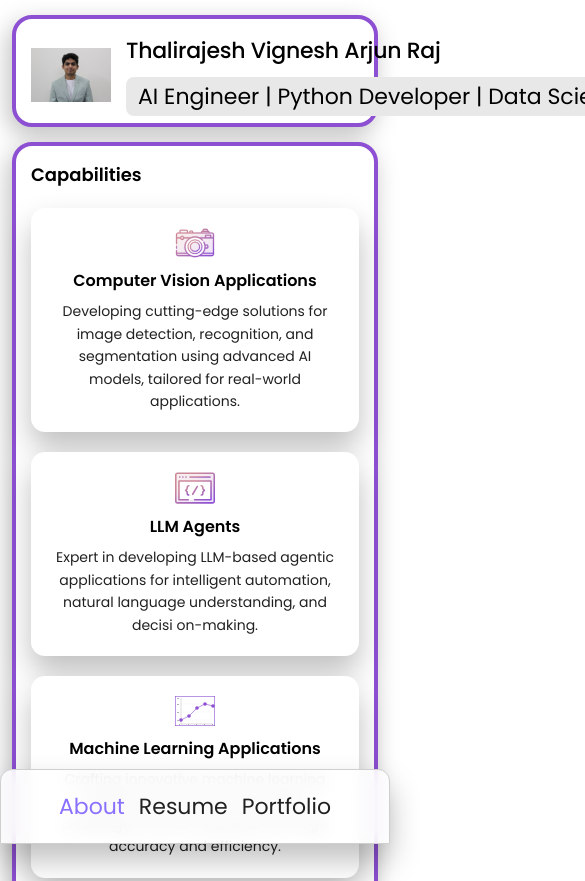
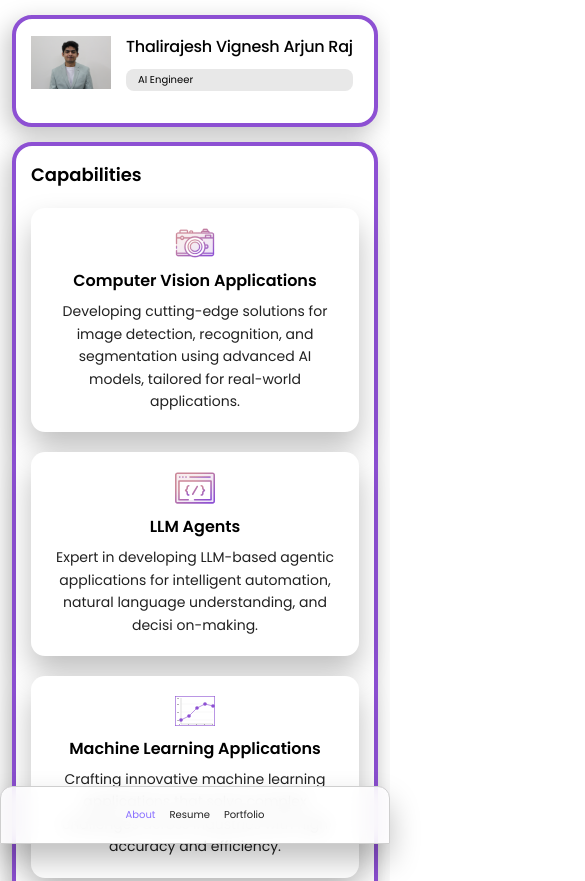
Before and after one commit to VigneshArjunRaj/VigneshArjunRaj.github.io, a plain HTML site: page index.html in a window 390 px wide. Shown: the top 881 px of the page, 585 px wide, since content can reach past the window. Drawn offline with nearby package versions, Linux system fonts and the light colour scheme.

Commit message:
viewportmobile changes

```diff
--- a/assets/css/style.css
+++ b/assets/css/style.css
@@ -49,12 +49,12 @@
   /* font-size */
   --fs-1: 24px;
   --fs-2: 18px;
-  --fs-3: 22px;
+  --fs-3: 16px;
   --fs-4: 16px;
   --fs-5: 15px;
   --fs-6: 14px;
   --fs-7: 13px;
-  --fs-8: 22px;
+  --fs-8: 10px;
 
   /* font-weight */
   --fw-300: 400;
@@ -62,8 +62,8 @@
   --fw-500: 500;
   --fw-600: 600;
 
-  /**
-   * shadow
+
+ /* shadow
    */
 
   --shadow-1: -4px 8px 24px hsla(0, 0%, 0%, 0.25);
@@ -300,8 +300,7 @@ main {
   color: var(--white-1);
   background: var(--onyx);
   font-size: var(--fs-8);
-  font-weight: var(--fw-300);
-  width: max-content;
+
   padding: 3px 12px;
   border-radius: 8px;
 }
@@ -1212,7 +1211,8 @@ textarea.form-input::-webkit-resizer { display: none; }
  * responsive larger than 580px screen
  */
 
-@media (min-width: 580px) {
+
+@media (min-width: 568px) {
 
   /**
    * CUSTOM PROPERTY
@@ -1226,11 +1226,11 @@ textarea.form-input::-webkit-resizer { display: none; }
 
     --fs-1: 32px;
     --fs-2: 24px;
-    --fs-3: 26px;
+    --fs-3: 22px;
     --fs-4: 18px;
     --fs-6: 15px;
     --fs-7: 15px;
-    --fs-8: 12px;
+    --fs-8: 16px;
 
   }
 
--- a/index.html
+++ b/index.html
@@ -48,7 +48,7 @@
         <div class="info-content">
           <h1 class="name" title="Vignesh Arjun Raj">Thalirajesh Vignesh Arjun Raj</h1>
 
-          <p class="title">AI Engineer | Python Developer | Data Scientist</p>
+          <p class="title">AI Engineer</p>
         </div>
 
 
```
